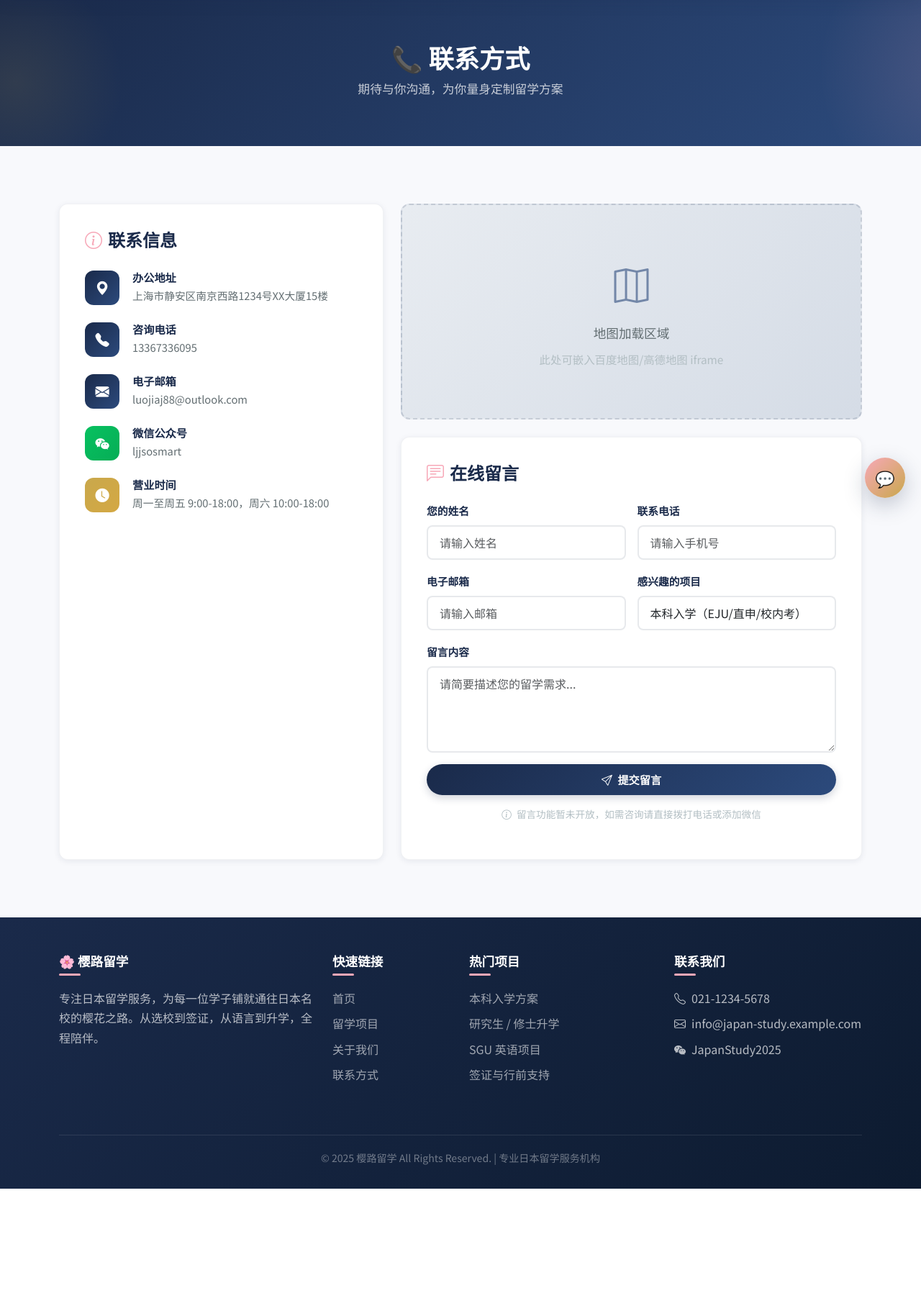
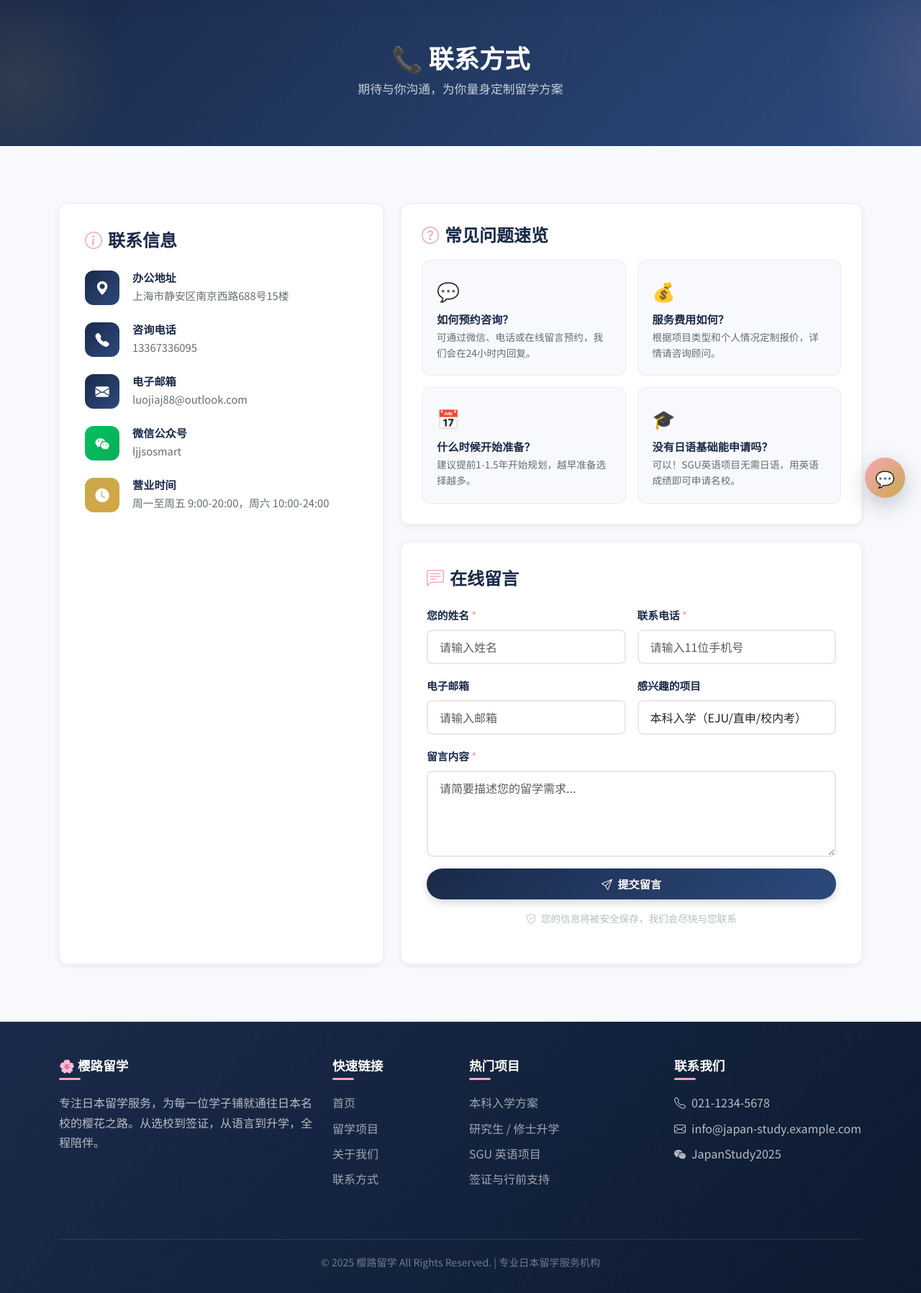
Before and after one commit to luojiaj/japan-study-abroad, a Flask app: page /contact in a window 1280 px wide. Shown: the part 86-1883 px from the top of the page at 72% size. Before the commit the page ends 1738 px from the top, so only its background shows below. Run offline with Flask 2, Linux system fonts and the light colour scheme; some libraries are stand-ins or nearby versions.

Commit message:
feat(version.1):完善联系方式页面

```diff
--- a/app.py
+++ b/app.py
@@ -144,40 +144,25 @@ ALL_PROGRAMS = [
 
 # 发展历程数据（关于我们页）
 MILESTONES = [
-    {"year": "2015", "event": "机构成立，专注日本本科与研究生升学规划与申请辅导"},
-    {"year": "2017", "event": "业务拓展至本科及硕士申请，累计服务学生突破500人"},
-    {"year": "2019", "event": "与日本50+院校建立官方合作关系"},
-    {"year": "2021", "event": "开设线上日语培训课程，服务范围覆盖全国"},
-    {"year": "2023", "event": "合作院校突破100所，累计服务学生超过3000人"},
-    {"year": "2025", "event": "全新官网上线，持续深耕日本留学服务"},
+    {"year": "2020", "event": "团队成立，专注日本研究生升学规划与申请辅导"},
+    {"year": "2022", "event": "业务拓展至本科及硕士申请, 留学成功人数超10人"},
+    {"year": "2024", "event": "开设线上日语培训课程，服务范围覆盖全国"},
 ]
 
 # 团队成员数据
 TEAM_MEMBERS = [
     {
-        "name": "田中老师",
-        "role": "创始人 / 首席留学顾问",
-        "desc": "留日10年，东京大学硕士毕业，深耕日本留学行业15年。",
-        "avatar": "team1.svg"
+        "name": "罗老师",
+        "role": "资深留学规划老师",
+        "desc": "留日超7年，名古屋大学硕士毕业，深耕日本留学行业10年。",
+        "avatar": "Teacher_luo.jpg"
     },
     {
-        "name": "王老师",
-        "role": "升学指导主管",
-        "desc": "早稻田大学教育学硕士，擅长名校申请及研究计划书指导。",
-        "avatar": "team2.svg"
-    },
-    {
-        "name": "佐藤老师",
-        "role": "日语教学总监",
-        "desc": "日本籍资深教师，持有日语教育能力检定证书，教学经验丰富。",
-        "avatar": "team3.svg"
-    },
-    {
-        "name": "李老师",
-        "role": "签证及生活顾问",
-        "desc": "熟悉日本签证政策及生活指南，为学生提供赴日前后全方位支持。",
-        "avatar": "team4.svg"
-    },
+        "name": "汪老师",
+        "role": "资深文书撰写老师",
+        "desc": "东京大学计算机专业硕士，擅长名校申请及研究计划书指导。",
+        "avatar": "Teacher_wang.png"
+    }
 ]
 
 # 合作院校数据
@@ -189,11 +174,11 @@ PARTNER_SCHOOLS = [
 
 # 联系方式数据
 CONTACT_INFO = {
-    "address": "上海市静安区南京西路1234号XX大厦15楼",
+    "address": "上海市静安区南京西路688号15楼",
     "phone": "13367336095",
     "email": "luojiaj88@outlook.com",
     "wechat": "ljjsosmart",
-    "hours": "周一至周五 9:00-18:00，周六 10:00-18:00",
+    "hours": "周一至周五 9:00-20:00，周六 10:00-24:00",
 }
 
 
@@ -236,6 +221,56 @@ def contact():
         "contact.html",
         info=CONTACT_INFO,
     )
+
+
+# ========== 在线留言存储 ==========
+MESSAGES_FILE = Path(__file__).resolve().parent / "data" / "messages.json"
+
+
+@app.post("/api/contact-message")
+def api_contact_message():
+    """接收在线留言，追加保存到 data/messages.json"""
+    from flask import request, jsonify
+    from datetime import datetime
+
+    payload = request.get_json(silent=True) or {}
+    name = (payload.get("name") or "").strip()
+    phone = (payload.get("phone") or "").strip()
+    email = (payload.get("email") or "").strip()
+    program = (payload.get("program") or "").strip()
+    message = (payload.get("message") or "").strip()
+
+    # 基本校验
+    if not name or not phone or not message:
+        return jsonify({"ok": False, "error": "姓名、联系电话和留言内容不能为空"}), 400
+
+    # 手机号校验：必须是中国手机号（1[3-9]开头，共11位）
+    if not re.match(r"^1[3-9]\d{9}$", phone):
+        return jsonify({"ok": False, "error": "手机号格式有误，请输入11位中国手机号"}), 400
+
+    record = {
+        "name": name,
+        "phone": phone,
+        "email": email,
+        "program": program,
+        "message": message,
+        "created_at": datetime.now().strftime("%Y-%m-%d %H:%M:%S"),
+    }
+
+    # 读取 → 追加 → 写回
+    MESSAGES_FILE.parent.mkdir(parents=True, exist_ok=True)
+    try:
+        if MESSAGES_FILE.exists():
+            data = json.loads(MESSAGES_FILE.read_text(encoding="utf-8") or "[]")
+        else:
+            data = []
+    except (json.JSONDecodeError, OSError):
+        data = []
+
+    data.append(record)
+    MESSAGES_FILE.write_text(json.dumps(data, ensure_ascii=False, indent=2), encoding="utf-8")
+
+    return jsonify({"ok": True, "message": "留言已提交，我们会尽快联系您！"})
 
 
 # ========== 本地知识库聊天（免费） ==========
--- a/static/css/style.css
+++ b/static/css/style.css
@@ -701,25 +701,66 @@ h1, h2, h3, h4, h5, h6 {
     margin-bottom: 0;
 }
 
-/* 地图占位 */
-.map-placeholder {
-    background: linear-gradient(135deg, #e8ecf1, #d5dce6);
+/* 常见问题速览卡片 */
+.quick-faq {
+    background: var(--bg-white);
     border-radius: var(--radius);
-    height: 300px;
-    display: flex;
-    flex-direction: column;
-    align-items: center;
-    justify-content: center;
-    color: var(--text-muted);
-    font-size: 1.1rem;
-    border: 2px dashed rgba(26,42,74,0.15);
+    padding: 28px;
+    box-shadow: var(--shadow-sm);
+    border: 1px solid rgba(26,42,74,0.06);
 }
 
-.map-placeholder i {
-    font-size: 3rem;
-    color: var(--primary-blue);
-    margin-bottom: 12px;
-    opacity: 0.6;
+.quick-faq-card {
+    background: var(--bg-light);
+    border-radius: 12px;
+    padding: 20px;
+    height: 100%;
+    border: 1px solid rgba(26,42,74,0.06);
+    transition: var(--transition);
+    position: relative;
+    overflow: hidden;
+}
+
+.quick-faq-card::before {
+    content: "";
+    position: absolute;
+    top: 0;
+    left: 0;
+    width: 4px;
+    height: 100%;
+    background: linear-gradient(180deg, var(--accent-pink), var(--accent-gold));
+    border-radius: 4px 0 0 4px;
+    opacity: 0;
+    transition: var(--transition);
+}
+
+.quick-faq-card:hover {
+    transform: translateY(-3px);
+    box-shadow: var(--shadow-md);
+    border-color: rgba(247,168,184,0.3);
+}
+
+.quick-faq-card:hover::before {
+    opacity: 1;
+}
+
+.quick-faq-card .faq-icon {
+    font-size: 1.6rem;
+    margin-bottom: 8px;
+}
+
+.quick-faq-card h6 {
+    font-weight: 700;
+    color: var(--primary-dark);
+    font-size: 0.95rem;
+    margin-bottom: 6px;
+}
+
+.quick-faq-card p {
+    color: var(--text-muted);
+    font-size: 0.85rem;
+    margin-bottom: 0;
+    line-height: 1.6;
 }
 
 /* 留言框 */
--- a/templates/about.html
+++ b/templates/about.html
@@ -18,7 +18,7 @@
                 <h2 style="font-weight:800; margin-bottom:20px;">关于 <span style="color:var(--accent-pink);">樱路留学</span>
                 </h2>
                 <p style="color:var(--text-muted); font-size:1.05rem; line-height:1.9;">
-                    樱路留学成立于2015年，是一家专注日本本科与研究生（修士）升学服务的专业机构。
+                    樱路留学成立于2020年，是一家专注日本本科与研究生（修士）升学服务的专业机构。
                     我们秉承“用心陪伴，助梦启航”的理念，为每一位有赴日深造计划的同学提供从选校策略、申请规划、
                     文书与研究计划书打磨、教授套磁到笔试面试辅导的全流程支持。
                 </p>
--- a/templates/contact.html
+++ b/templates/contact.html
@@ -10,7 +10,7 @@
     </div>
 </section>
 
-<!-- ========== 联系信息 + 地图 ========== -->
+<!-- ========== 联系信息 + 留言 ========== -->
 <section class="section-padding">
     <div class="container">
         <div class="row g-4">
@@ -67,39 +67,67 @@
                 </div>
             </div>
 
-            <!-- 右侧：地图占位 + 留言框 -->
+            <!-- 右侧：常见问题 + 留言框 -->
             <div class="col-lg-7">
-                <!-- 地图占位区域 -->
-                <div class="map-placeholder mb-4">
-                    <i class="bi bi-map"></i>
-                    <span>地图加载区域</span>
-                    <small style="color:var(--text-light); margin-top:8px;">
-                        此处可嵌入百度地图/高德地图 iframe
-                    </small>
+                <!-- 常见问题速览 -->
+                <div class="quick-faq mb-4">
+                    <h4 style="font-weight:700; margin-bottom:20px; color:var(--primary-dark);">
+                        <i class="bi bi-question-circle me-2" style="color:var(--accent-pink);"></i>常见问题速览
+                    </h4>
+                    <div class="row g-3">
+                        <div class="col-md-6">
+                            <div class="quick-faq-card">
+                                <div class="faq-icon">💬</div>
+                                <h6>如何预约咨询？</h6>
+                                <p>可通过微信、电话或在线留言预约，我们会在24小时内回复。</p>
+                            </div>
+                        </div>
+                        <div class="col-md-6">
+                            <div class="quick-faq-card">
+                                <div class="faq-icon">💰</div>
+                                <h6>服务费用如何？</h6>
+                                <p>根据项目类型和个人情况定制报价，详情请咨询顾问。</p>
+                            </div>
+                        </div>
+                        <div class="col-md-6">
+                            <div class="quick-faq-card">
+                                <div class="faq-icon">📅</div>
+                                <h6>什么时候开始准备？</h6>
+                                <p>建议提前1-1.5年开始规划，越早准备选择越多。</p>
+                            </div>
+                        </div>
+                        <div class="col-md-6">
+                            <div class="quick-faq-card">
+                                <div class="faq-icon">🎓</div>
+                                <h6>没有日语基础能申请吗？</h6>
+                                <p>可以！SGU英语项目无需日语，用英语成绩即可申请名校。</p>
+                            </div>
+                        </div>
+                    </div>
                 </div>
 
-                <!-- 留言框（仅展示，不具备提交功能） -->
+                <!-- 在线留言 -->
                 <div class="message-form">
                     <h4 style="font-weight:700; margin-bottom:24px; color:var(--primary-dark);">
                         <i class="bi bi-chat-left-text me-2" style="color:var(--accent-pink);"></i>在线留言
                     </h4>
-                    <form onsubmit="return false;">
+                    <form id="contactForm" onsubmit="return submitMessage(event)">
                         <div class="row g-3">
                             <div class="col-md-6">
-                                <label class="form-label">您的姓名</label>
-                                <input type="text" class="form-control" placeholder="请输入姓名">
+                                <label class="form-label">您的姓名 <span style="color:var(--accent-pink);">*</span></label>
+                                <input type="text" id="msgName" class="form-control" placeholder="请输入姓名" required>
                             </div>
                             <div class="col-md-6">
-                                <label class="form-label">联系电话</label>
-                                <input type="tel" class="form-control" placeholder="请输入手机号">
+                                <label class="form-label">联系电话 <span style="color:var(--accent-pink);">*</span></label>
+                                <input type="tel" id="msgPhone" class="form-control" placeholder="请输入11位手机号" required>
                             </div>
                             <div class="col-md-6">
                                 <label class="form-label">电子邮箱</label>
-                                <input type="email" class="form-control" placeholder="请输入邮箱">
+                                <input type="email" id="msgEmail" class="form-control" placeholder="请输入邮箱">
                             </div>
                             <div class="col-md-6">
                                 <label class="form-label">感兴趣的项目</label>
-                                <select class="form-control">
+                                <select id="msgProgram" class="form-control">
                                     <option>本科入学（EJU/直申/校内考）</option>
                                     <option>硕士升学（研究生/修士直考）</option>
                                     <option>SGU 英语项目</option>
@@ -110,19 +138,21 @@
                                 </select>
                             </div>
                             <div class="col-12">
-                                <label class="form-label">留言内容</label>
-                                <textarea class="form-control" rows="4" placeholder="请简要描述您的留学需求..."></textarea>
+                                <label class="form-label">留言内容 <span style="color:var(--accent-pink);">*</span></label>
+                                <textarea id="msgContent" class="form-control" rows="4" placeholder="请简要描述您的留学需求..."
+                                    required></textarea>
                             </div>
                             <div class="col-12">
-                                <button type="button" class="btn btn-primary-custom w-100"
-                                    onclick="alert('留言功能暂未开放，请通过电话或微信联系我们！')">
+                                <button type="submit" id="submitBtn" class="btn btn-primary-custom w-100">
                                     <i class="bi bi-send me-1"></i> 提交留言
                                 </button>
                             </div>
                         </div>
+                        <!-- 提交结果提示 -->
+                        <div id="formAlert" class="mt-3" style="display:none;"></div>
                         <p class="form-hint">
-                            <i class="bi bi-info-circle me-1"></i>
-                            留言功能暂未开放，如需咨询请直接拨打电话或添加微信
+                            <i class="bi bi-shield-check me-1"></i>
+                            您的信息将被安全保存，我们会尽快与您联系
                         </p>
                     </form>
                 </div>
@@ -130,4 +160,68 @@
         </div>
     </div>
 </section>
+
+<script>
+    async function submitMessage(e) {
+        e.preventDefault();
+        const btn = document.getElementById('submitBtn');
+        const alert = document.getElementById('formAlert');
+
+        // 收集表单数据
+        const data = {
+            name: document.getElementById('msgName').value.trim(),
+            phone: document.getElementById('msgPhone').value.trim(),
+            email: document.getElementById('msgEmail').value.trim(),
+            program: document.getElementById('msgProgram').value,
+            message: document.getElementById('msgContent').value.trim(),
+        };
+
+        if (!data.name || !data.phone || !data.message) {
+            alert.style.display = 'block';
+            alert.className = 'mt-3 alert alert-warning';
+            alert.innerHTML = '<i class="bi bi-exclamation-triangle me-1"></i> 请填写姓名、联系电话和留言内容';
+            return false;
+        }
+
+        // 手机号校验：必须是中国手机号（1[3-9]开头，共11位）
+        if (!/^1[3-9]\d{9}$/.test(data.phone)) {
+            alert.style.display = 'block';
+            alert.className = 'mt-3 alert alert-warning';
+            alert.innerHTML = '<i class="bi bi-exclamation-triangle me-1"></i> 手机号格式有误，请输入11位中国手机号';
+            return false;
+        }
+
+        // 禁用按钮，显示加载状态
+        btn.disabled = true;
+        btn.innerHTML = '<span class="spinner-border spinner-border-sm me-1"></span> 提交中...';
+
+        try {
+            const resp = await fetch('/api/contact-message', {
+                method: 'POST',
+                headers: { 'Content-Type': 'application/json' },
+                body: JSON.stringify(data),
+            });
+            const result = await resp.json();
+
+            if (resp.ok && result.ok) {
+                alert.style.display = 'block';
+                alert.className = 'mt-3 alert alert-success';
+                alert.innerHTML = '<i class="bi bi-check-circle me-1"></i> ' + result.message;
+                document.getElementById('contactForm').reset();
+            } else {
+                alert.style.display = 'block';
+                alert.className = 'mt-3 alert alert-danger';
+                alert.innerHTML = '<i class="bi bi-x-circle me-1"></i> ' + (result.error || '提交失败，请稍后重试');
+            }
+        } catch (err) {
+            alert.style.display = 'block';
+            alert.className = 'mt-3 alert alert-danger';
+            alert.innerHTML = '<i class="bi bi-x-circle me-1"></i> 网络异常，请检查网络后重试';
+        }
+
+        btn.disabled = false;
+        btn.innerHTML = '<i class="bi bi-send me-1"></i> 提交留言';
+        return false;
+    }
+</script>
 {% endblock %}
```
Also changed, not shown: create_placeholders.py (+2 -6 lines), data/messages.json (added, +26 -0 lines), static/images/Teacher_luo.jpg (added), static/images/Teacher_wang.png (added), static/images/team1.svg (deleted).
